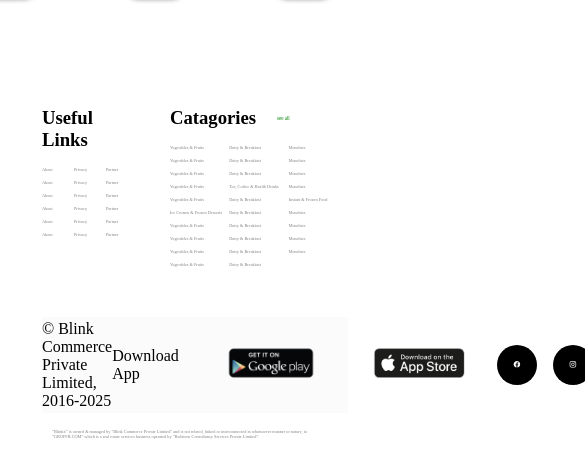
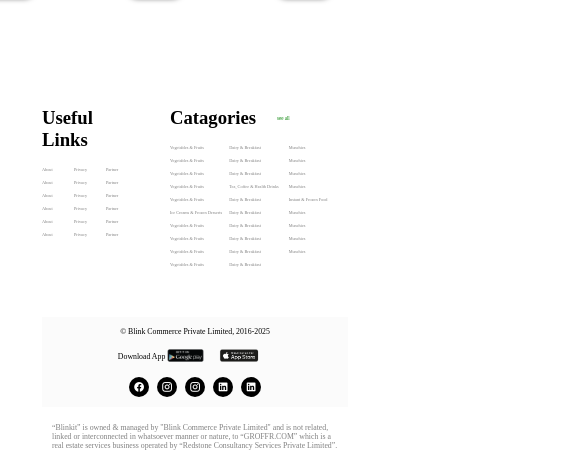
Before and after one commit to CodesSunny/Blinkit_clone_js_App, a plain HTML site: page index.html in a window 390 px wide. Shown: the part 2054-2514 px from the top of the page, 585 px wide, since content can reach past the window. Drawn offline with nearby package versions, Linux system fonts and the light colour scheme.

Commit message:
improved responsiveness of footer section

```diff
--- a/css/styles.css
+++ b/css/styles.css
@@ -410,36 +410,40 @@ footer .footer-catagories-container{
 
 .footer-lower1{
     background: rgba(128, 128, 128, 0.037);
-    /* padding: 20px 10%; */
     display: flex;
     align-items: center;
-    justify-content: space-around;
+    justify-content: center;
+    gap: 1vw;
+    padding: 0 15px;
+}
+
+.footer-lower1-left{
+        font-size: 1.1vw;
 }
 
 .footer-lower1-middle{
     display: flex;
     align-items: center;
     justify-content: center;
-    gap: 1.5rem;
+    font-size: 1.4vw;
+    gap: 1vw;
 }
 
 .footer-lower2{
     color: gray;
-    font-size: 1.1vw;
+    font-size: 1.5vw;
     padding: 0 10px;
 }
 
 .google-play-image{
-    width: 100px;
-
+    width: 10vw;
+}
+.google-play-image img{
+    width: 100%;
 }
 
 .play-store-image{
-    width: 170px;
-}
-
-.google-play-image img{
-    width: 100%;
+    width: 17vw;
 }
 
 .play-store-image img{
@@ -509,4 +513,35 @@ footer .footer-catagories-container{
         display: none;
     }
 
+    .footer-lower1{
+        flex-direction: column;
+        gap: 0;
+        padding: 10px 0;
+    }
+
+    .footer-lower1-left{
+        font-size: 2vw;
+    }
+
+    .footer-lower1-middle{
+        font-size: 2vw;
+        gap: 0.2vw;
+    }
+
+
+    .footer-lower1-right{
+        gap: 0.5rem;
+    }
+
+    .social-icons {
+        height: 20px;
+        width: 20px;
+    }
+    .social-icons i{
+        font-size: 3vw;
+    }
+
+    .footer-lower2{
+        font-size: 2vw;
+    }
 }
```
